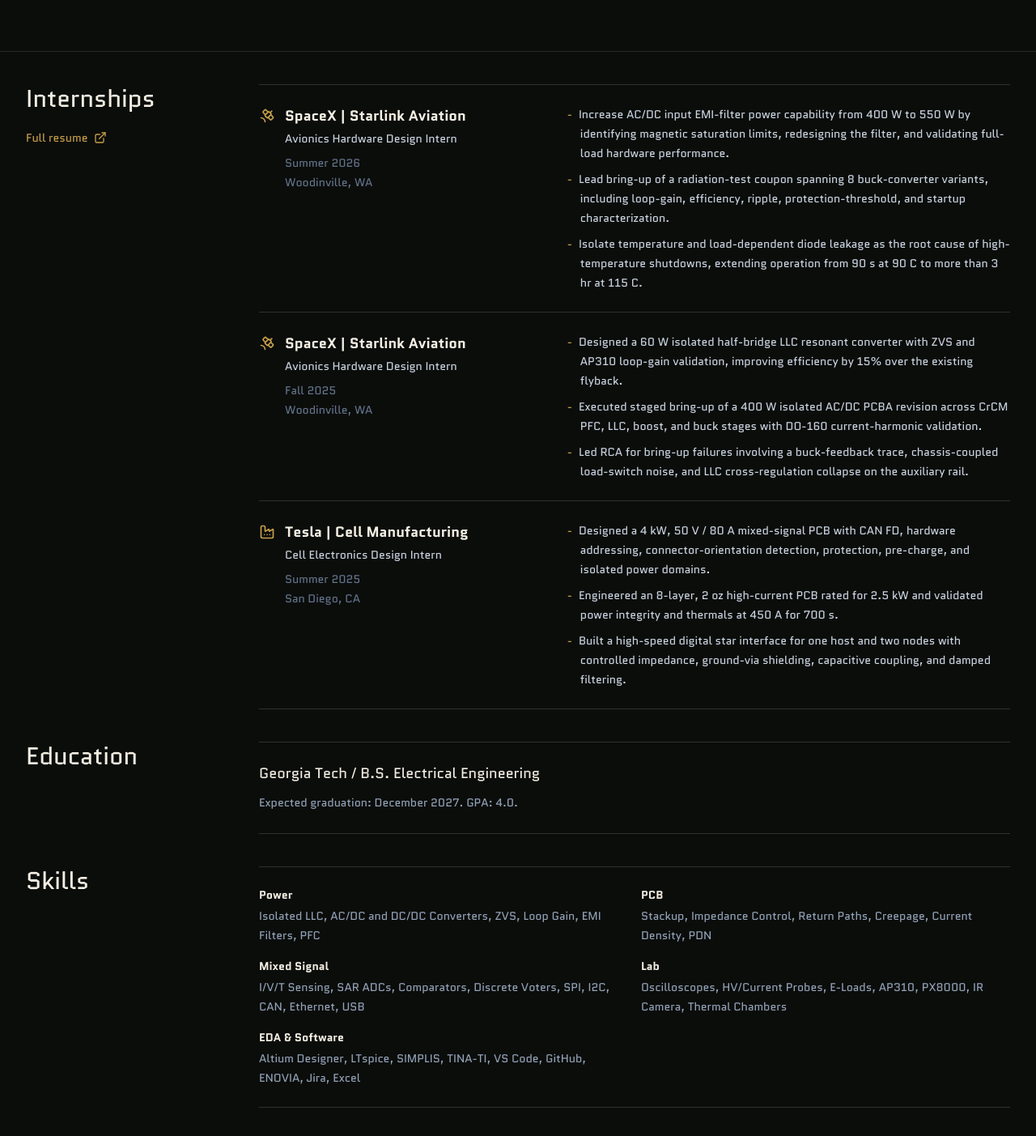
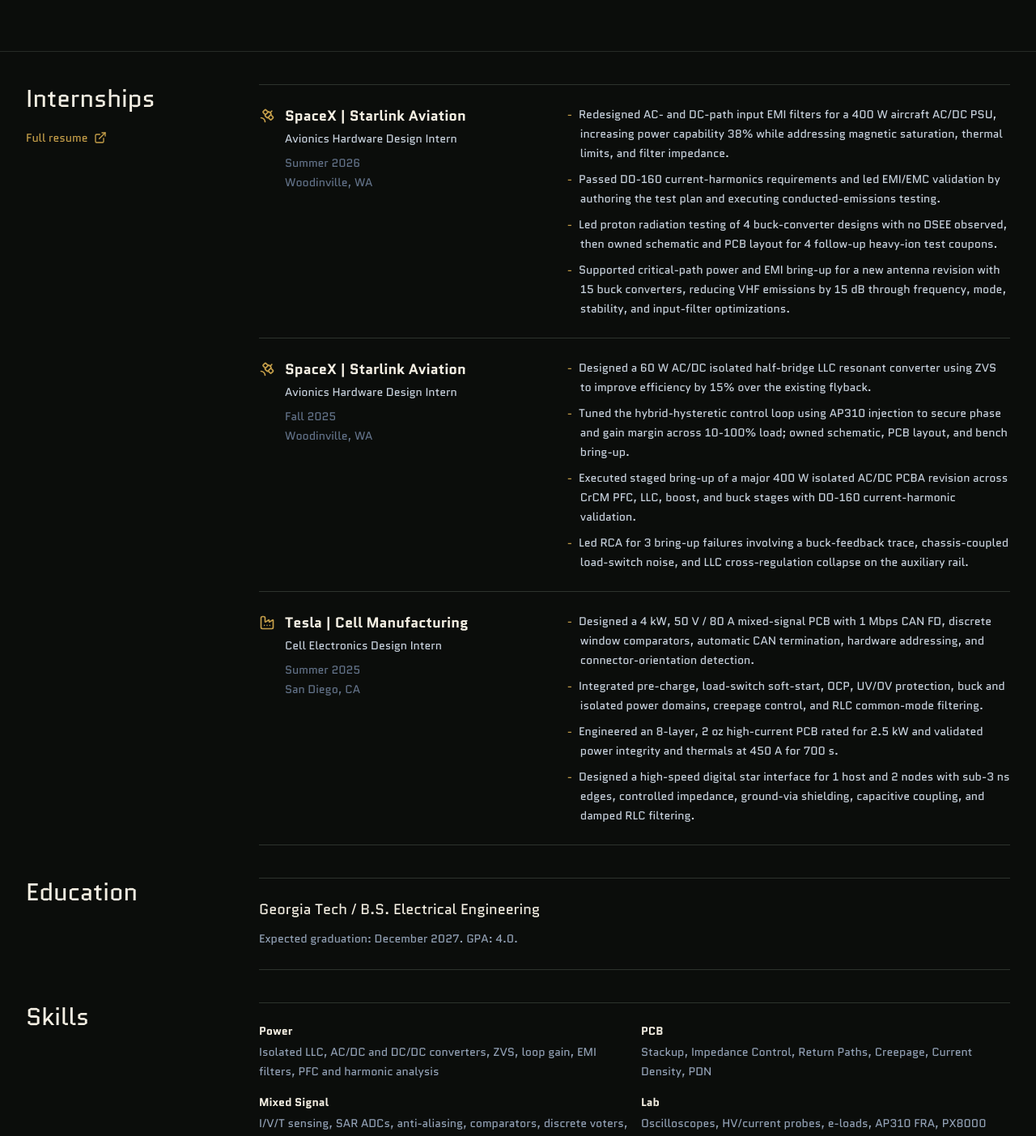
Before and after one commit to prathamingale49/portfolio, a Next.js app: page / in a window 1280 px wide. Shown: the part 700-2103 px from the top of the page at 81% size. Built offline with nearby package versions, Linux system fonts and the light colour scheme; no server answers.

Commit message:
Update resume and add Vercel Analytics

```diff
--- a/app/layout.tsx
+++ b/app/layout.tsx
@@ -1,6 +1,7 @@
 import type { Metadata } from "next";
 import { Quantico } from "next/font/google";
 import Link from "next/link";
+import { Analytics } from "@vercel/analytics/next";
 import "./globals.css";
 
 const quantico = Quantico({
@@ -44,6 +45,7 @@
           </nav>
         </header>
         {children}
+        <Analytics />
       </body>
     </html>
   );
--- a/app/page.tsx
+++ b/app/page.tsx
@@ -46,9 +46,10 @@
     location: "Woodinville, WA",
     icon: Satellite,
     bullets: [
-      "Increase AC/DC input EMI-filter power capability from 400 W to 550 W by identifying magnetic saturation limits, redesigning the filter, and validating full-load hardware performance.",
-      "Lead bring-up of a radiation-test coupon spanning 8 buck-converter variants, including loop-gain, efficiency, ripple, protection-threshold, and startup characterization.",
-      "Isolate temperature and load-dependent diode leakage as the root cause of high-temperature shutdowns, extending operation from 90 s at 90 C to more than 3 hr at 115 C.",
+      "Redesigned AC- and DC-path input EMI filters for a 400 W aircraft AC/DC PSU, increasing power capability 38% while addressing magnetic saturation, thermal limits, and filter impedance.",
+      "Passed DO-160 current-harmonics requirements and led EMI/EMC validation by authoring the test plan and executing conducted-emissions testing.",
+      "Led proton radiation testing of 4 buck-converter designs with no DSEE observed, then owned schematic and PCB layout for 4 follow-up heavy-ion test coupons.",
+      "Supported critical-path power and EMI bring-up for a new antenna revision with 15 buck converters, reducing VHF emissions by 15 dB through frequency, mode, stability, and input-filter optimizations.",
     ],
   },
   {
@@ -58,9 +59,10 @@
     location: "Woodinville, WA",
     icon: Satellite,
     bullets: [
-      "Designed a 60 W isolated half-bridge LLC resonant converter with ZVS and AP310 loop-gain validation, improving efficiency by 15% over the existing flyback.",
-      "Executed staged bring-up of a 400 W isolated AC/DC PCBA revision across CrCM PFC, LLC, boost, and buck stages with DO-160 current-harmonic validation.",
-      "Led RCA for bring-up failures involving a buck-feedback trace, chassis-coupled load-switch noise, and LLC cross-regulation collapse on the auxiliary rail.",
+      "Designed a 60 W AC/DC isolated half-bridge LLC resonant converter using ZVS to improve efficiency by 15% over the existing flyback.",
+      "Tuned the hybrid-hysteretic control loop using AP310 injection to secure phase and gain margin across 10-100% load; owned schematic, PCB layout, and bench bring-up.",
+      "Executed staged bring-up of a major 400 W isolated AC/DC PCBA revision across CrCM PFC, LLC, boost, and buck stages with DO-160 current-harmonic validation.",
+      "Led RCA for 3 bring-up failures involving a buck-feedback trace, chassis-coupled load-switch noise, and LLC cross-regulation collapse on the auxiliary rail.",
     ],
   },
   {
@@ -70,19 +72,20 @@
     location: "San Diego, CA",
     icon: Factory,
     bullets: [
-      "Designed a 4 kW, 50 V / 80 A mixed-signal PCB with CAN FD, hardware addressing, connector-orientation detection, protection, pre-charge, and isolated power domains.",
+      "Designed a 4 kW, 50 V / 80 A mixed-signal PCB with 1 Mbps CAN FD, discrete window comparators, automatic CAN termination, hardware addressing, and connector-orientation detection.",
+      "Integrated pre-charge, load-switch soft-start, OCP, UV/OV protection, buck and isolated power domains, creepage control, and RLC common-mode filtering.",
       "Engineered an 8-layer, 2 oz high-current PCB rated for 2.5 kW and validated power integrity and thermals at 450 A for 700 s.",
-      "Built a high-speed digital star interface for one host and two nodes with controlled impedance, ground-via shielding, capacitive coupling, and damped filtering.",
+      "Designed a high-speed digital star interface for 1 host and 2 nodes with sub-3 ns edges, controlled impedance, ground-via shielding, capacitive coupling, and damped RLC filtering.",
     ],
   },
 ];
 
 const skills = [
-  ["Power", "Isolated LLC, AC/DC and DC/DC Converters, ZVS, Loop Gain, EMI Filters, PFC"],
+  ["Power", "Isolated LLC, AC/DC and DC/DC converters, ZVS, loop gain, EMI filters, PFC and harmonic analysis"],
   ["PCB", "Stackup, Impedance Control, Return Paths, Creepage, Current Density, PDN"],
-  ["Mixed Signal", "I/V/T Sensing, SAR ADCs, Comparators, Discrete Voters, SPI, I2C, CAN, Ethernet, USB"],
-  ["Lab", "Oscilloscopes, HV/Current Probes, E-Loads, AP310, PX8000, IR Camera, Thermal Chambers"],
-  ["EDA & Software", "Altium Designer, LTspice, SIMPLIS, TINA-TI, VS Code, GitHub, ENOVIA, Jira, Excel"],
+  ["Mixed Signal", "I/V/T sensing, SAR ADCs, anti-aliasing, comparators, discrete voters, SPI, I2C, CAN, Ethernet, USB"],
+  ["Lab", "Oscilloscopes, HV/current probes, e-loads, AP310 FRA, PX8000 power analyzer, IR camera, thermal chambers"],
+  ["EDA & Software", "Altium Designer, Xpedition Designer, KiCAD, LTspice, SIMPLIS, TINA-TI, VS Code, GitHub, Enovia, Jira, Excel"],
 ];
 
 export default function HomePage() {
@@ -217,7 +220,7 @@
           {experience.map((item) => {
             const Icon = item.icon;
             return (
-              <article key={`${item.company}-${item.term}`} className="grid gap-4 py-6 lg:grid-cols-[minmax(0,0.9fr)_minmax(0,1.35fr)]">
+              <article key={`${item.company}-${item.role}-${item.term}`} className="grid gap-4 py-6 lg:grid-cols-[minmax(0,0.9fr)_minmax(0,1.35fr)]">
                 <div className="flex gap-3">
                   <Icon className="mt-1 size-5 shrink-0 text-copper" aria-hidden="true" />
                   <div>
--- a/package.json
+++ b/package.json
@@ -14,6 +14,7 @@
     "@next/mdx": "^16.2.7",
     "@tailwindcss/typography": "^0.5.15",
     "@types/three": "^0.184.1",
+    "@vercel/analytics": "^2.0.1",
     "lucide-react": "^0.468.0",
     "next": "^16.2.7",
     "occt-import-js": "^0.0.23",
```
Also changed, not shown: 2 other files (tests, documents, lock files or other folders).
